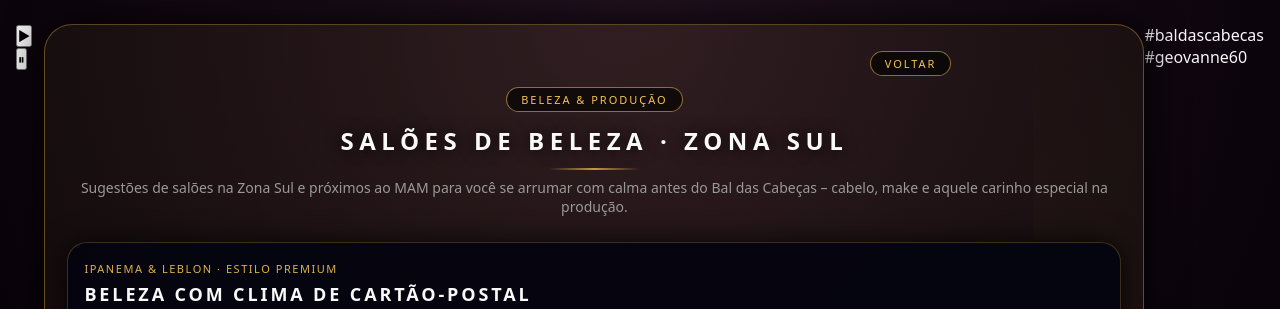
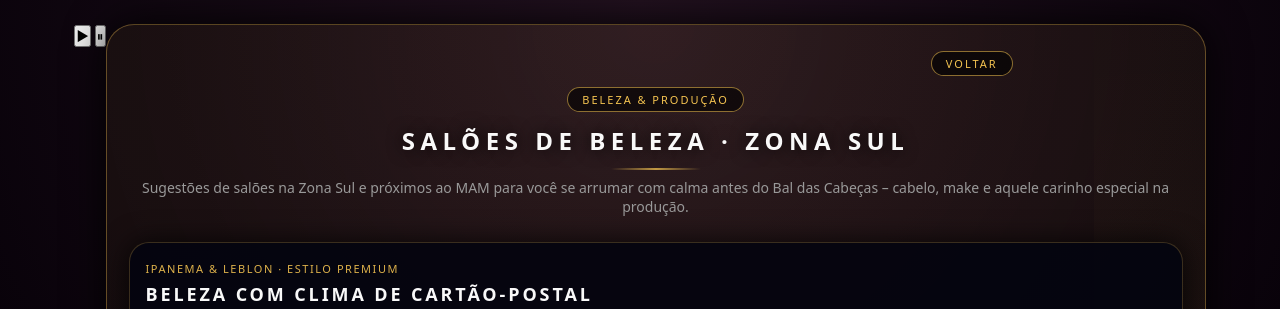
Before and after one commit to mgeovanne/Geovanne60, a plain HTML site: page Saloes.html in a window 1280 px wide. Shown: the top 309 px of the page. Drawn offline with Linux system fonts and the light colour scheme.

Commit message:
Ajuste no Rodapé

```diff
--- a/Saloes.html
+++ b/Saloes.html
@@ -629,10 +629,7 @@
 
   </main>
 
-  <footer class="rodape">
-    <p><span>#baldascabecas</span></p>
-    <p><span>#geovanne60</span></p>
-  </footer>
+
 
 </body>
 </html>
```
Also changed, not shown: cabecas.html (+0 -4 lines).
